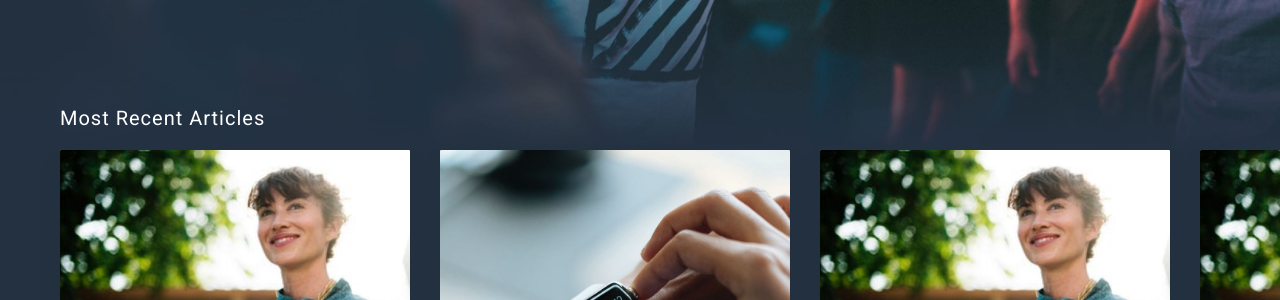
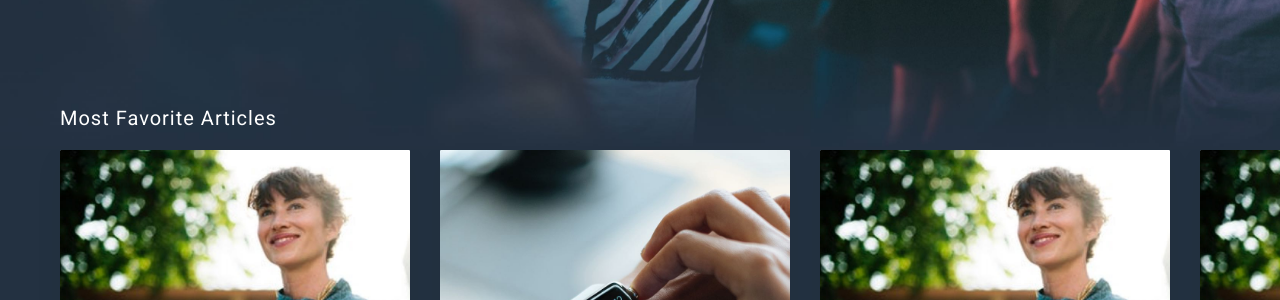
Before and after one commit to keboola/blog, a Jekyll site: the page built from index.md, in a window 1280 px wide and 900 px high, scrolled down 472 px. Shown: the part 154-454 px from the top of the window. Built offline with Jekyll 4.4.1, drawn with Linux system fonts in a browser that asks for light colours; nearby versions of some CDN libraries.

Commit message:
home img

```diff
--- a/_layouts/home.html
+++ b/_layouts/home.html
@@ -1,8 +1,9 @@
 {% include head.html %}
-<article class="article-home"><div class="article-home-content"><div class="in" style="background-image:url(/img/home-article-img-big.jpg)">
+{% for post in site.posts %}
+	{% if post.coverphoto != "" and post.coverphoto != nil %}
+		<article class="article-home"><div class="article-home-content"><div class="in" style="background-image:url({{ post.coverphoto }})">
 			<div class="article-home-desc-content">
 				<div class="article-home-desc">
-			{% for post in site.posts limit:1 %}
 					<h2>{% for category in post.categories limit:1 %} <a href="/{{ category | downcase | replace:" ","-" }}">{{category}}</a>{% unless forloop.last %}, {% endunless %}{% endfor %}</h2>
 					<h1><a href="{{ post.url }}">{{ post.title }}</a></h1>
 					{% for data in site.data['user'] %}
@@ -12,12 +13,12 @@
 							</p>
 						{% endif %}
 					{% endfor %}
-			{% endfor %}
 				</div>
-
-		<h2 class="h2-recent">Most Recent Articles</h2>
+				<h2 class="h2-recent">Most Favorite Articles</h2>
 			</div>
 		</div></div></article>
+	{% endif %}
+{% endfor %}
 <div class="most-recent-content">
 	<i class="bg"></i>
 	<div class="most-recent-list">
```
Lines whose indentation alone changed are shown as unchanged.
